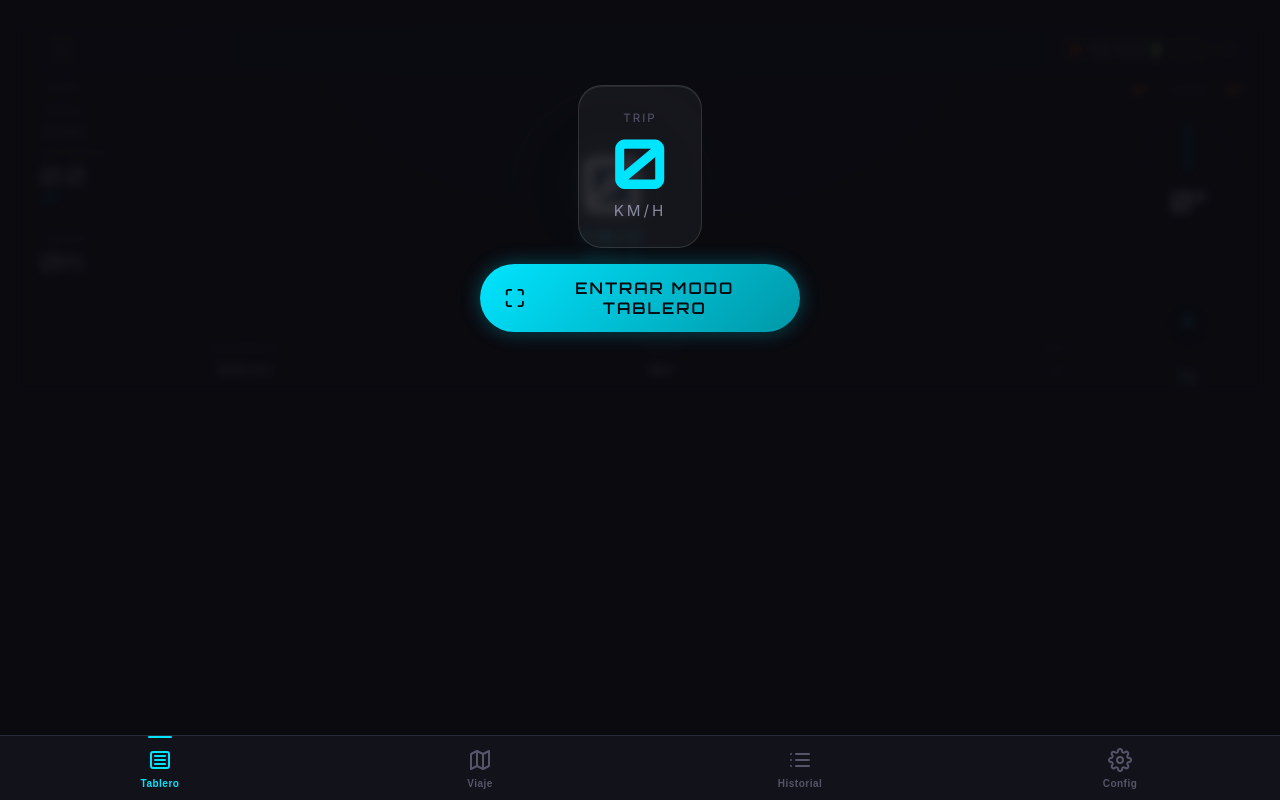
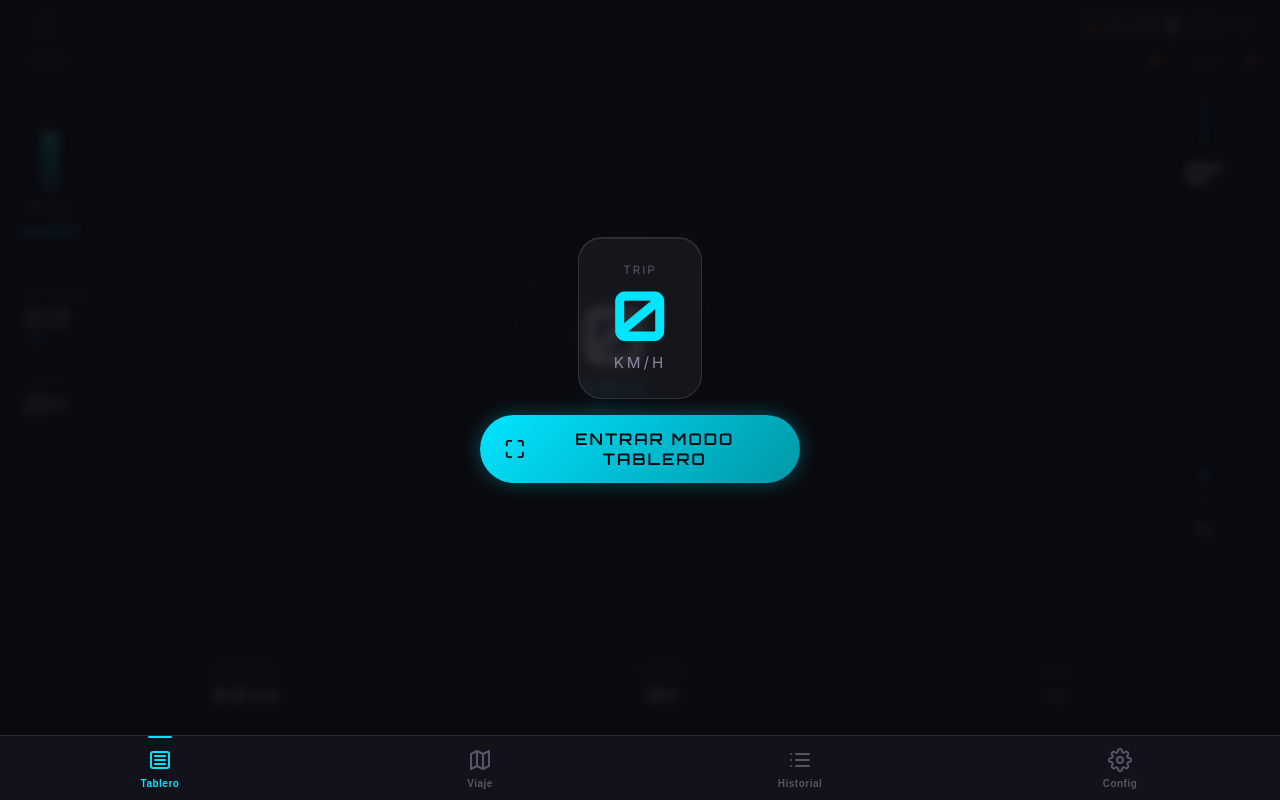
Before and after one commit to lisandro-flores/velocimetro, a website built with Vite: page index.html in a window 1280 px wide. Built offline with nearby package versions, Linux system fonts and the light colour scheme; no server answers.

Commit message:
fix: restore visible g-force track height, sensor permissions, and bottom trip bar

```diff
--- a/src/app.ts
+++ b/src/app.ts
@@ -100,12 +100,13 @@
       this.telemetry.calibrate();
     };
 
-    // Inyectar método start del tacómetro al dashboard para pedir permisos tras click
-    (this.dashboard as any).onStartRequested = async () => {
+    // Inyectar método start del tacómetro y sensores al dashboard tras click
+    this.dashboard.onStartRequested = async () => {
       try {
+        await this.telemetry.requestSensorsPermission();
         await this.tachometer.start();
       } catch (err) {
-        console.warn('Microphone permission denied or error', err);
+        console.warn('Sensors or microphone permission denied or error', err);
       }
     };
 
--- a/src/components/dashboard.ts
+++ b/src/components/dashboard.ts
@@ -46,6 +46,7 @@
   private clockInterval: number | null = null;
   public onCalibrate: (() => void) | null = null;
   public onExit: (() => void) | null = null;
+  public onStartRequested: (() => Promise<void>) | null = null;
 
   constructor(container: HTMLElement) {
     this.container = container;
@@ -404,15 +405,18 @@
 
     startBtn?.addEventListener('click', async () => {
       try {
-        await document.documentElement.requestFullscreen();
+        if (this.onStartRequested) {
+          await this.onStartRequested();
+        }
+        await document.documentElement.requestFullscreen().catch(e => console.warn('Fullscreen ignored', e));
         if ('orientation' in screen && 'lock' in screen.orientation) {
           // @ts-ignore
           await screen.orientation.lock('landscape').catch(e => console.warn('Orientation lock failed', e));
         }
         overlay.style.display = 'none';
       } catch (e) {
-        console.error('Fullscreen failed', e);
-        overlay.style.display = 'none'; // Hide anyway to let them use it
+        console.error('Start failed', e);
+        overlay.style.display = 'none';
       }
     });
 
--- a/src/services/telemetry.service.ts
+++ b/src/services/telemetry.service.ts
@@ -56,6 +56,23 @@
     this.isCalibrated = true;
     this._needsCalibration = false;
     this.notifyListeners();
+  }
+
+  async requestSensorsPermission(): Promise<void> {
+    if (typeof (DeviceOrientationEvent as any)?.requestPermission === 'function') {
+      try {
+        await (DeviceOrientationEvent as any).requestPermission();
+      } catch (e) {
+        console.warn('Orientation permission denied', e);
+      }
+    }
+    if (typeof (DeviceMotionEvent as any)?.requestPermission === 'function') {
+      try {
+        await (DeviceMotionEvent as any).requestPermission();
+      } catch (e) {
+        console.warn('Motion permission denied', e);
+      }
+    }
   }
 
   start(): void {
--- a/src/style.css
+++ b/src/style.css
@@ -166,6 +166,13 @@
   padding-top: var(--space-lg);
   min-height: 100%;
   animation: fadeIn 0.3s var(--ease-out);
+}
+
+#view-dashboard {
+  height: 100%;
+  padding: 0 !important;
+  display: flex;
+  flex-direction: column;
 }
 
 @keyframes fadeIn {
@@ -1143,12 +1150,15 @@
   display: flex;
   flex-direction: column;
   height: 100%;
-  padding: var(--space-sm) var(--space-md);
-  gap: var(--space-sm);
+  flex: 1;
+  min-height: 0;
+  padding: var(--space-xs) var(--space-md) var(--space-sm);
+  gap: var(--space-xs);
   background:
     radial-gradient(ellipse at 50% 0%, rgba(0, 229, 255, 0.05) 0%, transparent 60%),
     var(--bg-primary);
   position: relative;
+  overflow: hidden;
 }
 
 /* — Start Overlay — */
@@ -1344,8 +1354,10 @@
   flex: 1;
   display: flex;
   align-items: stretch;
+  justify-content: space-between;
   gap: var(--space-md);
   min-height: 0;
+  height: 100%;
 }
 
 /* — Layout Visibility Logic — */
@@ -1370,50 +1382,54 @@
 .dash-left-col {
   display: flex;
   flex-direction: column;
-  justify-content: center;
-  width: 64px;
+  justify-content: stretch;
+  width: 68px;
   flex-shrink: 0;
-  gap: var(--space-xs);
   height: 100%;
+  min-height: 0;
 }
 
 .dash-gforce-col {
   display: flex;
   flex-direction: column;
   align-items: center;
-  gap: var(--space-xs);
+  gap: 6px;
   height: 100%;
+  min-height: 0;
+  flex: 1;
 }
 
 .dash-gforce-label {
-  font-size: 0.6rem;
-  color: var(--text-muted);
+  font-size: 0.65rem;
+  color: var(--text-secondary);
   text-transform: uppercase;
-  letter-spacing: 1px;
-  font-weight: 600;
+  letter-spacing: 1.5px;
+  font-weight: 700;
+  text-shadow: 0 0 8px rgba(0, 0, 0, 0.8);
 }
 
 .dash-gforce-track {
-  width: 10px;
-  flex: 1 1 auto;
-  min-height: 0;
-  max-height: none;
+  width: 18px;
+  flex: 1;
+  min-height: 120px;
   background: rgba(255, 255, 255, 0.05);
-  border: 1px solid rgba(255, 255, 255, 0.1);
-  border-radius: 5px;
+  border: 1.5px solid rgba(0, 229, 255, 0.35);
+  border-radius: 8px;
   position: relative;
   overflow: hidden;
+  box-shadow: inset 0 0 10px rgba(0, 0, 0, 0.7), 0 0 12px rgba(0, 229, 255, 0.15);
 }
 
 /* Zero-line indicator at 50% */
 .dash-gforce-zero {
   position: absolute;
   top: 50%;
-  left: -3px;
-  right: -3px;
+  left: 0;
+  right: 0;
   height: 2px;
-  background: rgba(255, 255, 255, 0.25);
-  z-index: 2;
+  background: #ffffff;
+  box-shadow: 0 0 6px rgba(255, 255, 255, 0.9);
+  z-index: 3;
 }
 
 .dash-gforce-fill {
@@ -1422,16 +1438,18 @@
   left: 0;
   right: 0;
   height: 50%;
-  background: var(--text-muted);
-  transition: height 0.1s linear, background 0.2s ease, box-shadow 0.2s ease;
-  border-radius: 0 0 4px 4px;
+  background: linear-gradient(180deg, var(--accent-cyan), rgba(0, 229, 255, 0.3));
+  transition: height 0.08s ease-out, background 0.2s ease, box-shadow 0.2s ease;
+  border-radius: 4px;
 }
 
 .dash-gforce-value {
   font-family: var(--font-display);
-  font-size: 0.75rem;
-  color: var(--text-secondary);
+  font-size: 0.85rem;
+  font-weight: 700;
+  color: var(--accent-cyan);
   white-space: nowrap;
+  letter-spacing: 1px;
 }
 
 /* — Speed Column (Center) — */
@@ -1528,35 +1546,41 @@
   display: flex;
   justify-content: space-around;
   align-items: center;
-  padding: var(--space-sm) 0;
-  border-top: 1px solid rgba(255, 255, 255, 0.06);
-  margin-top: var(--space-xs);
+  padding: 8px var(--space-md);
+  background: rgba(255, 255, 255, 0.03);
+  border-radius: var(--radius-md);
+  border: 1px solid rgba(255, 255, 255, 0.07);
   flex-shrink: 0;
+  margin-top: auto;
+  backdrop-filter: blur(8px);
+  -webkit-backdrop-filter: blur(8px);
 }
 
 .dash-info-row {
   display: none; /* Removed from center, now in bottom bar */
 }
 
-.dash-info-item {
+.dash-bottom-bar .dash-info-item {
   display: flex;
   flex-direction: column;
   align-items: center;
   gap: 2px;
 }
 
-.dash-info-label {
+.dash-bottom-bar .dash-info-label {
   font-size: 0.65rem;
   color: var(--text-muted);
   text-transform: uppercase;
-  letter-spacing: 1px;
+  letter-spacing: 1.5px;
   font-weight: 600;
 }
 
-.dash-info-value {
-  font-family: var(--font-display);
-  font-size: 0.9rem;
+.dash-bottom-bar .dash-info-value {
+  font-family: var(--font-display);
+  font-size: 1.05rem;
+  font-weight: 700;
   color: var(--text-primary);
+  letter-spacing: 0.5px;
 }
 
 /* — Lean Angle Column (Right) — */
```
